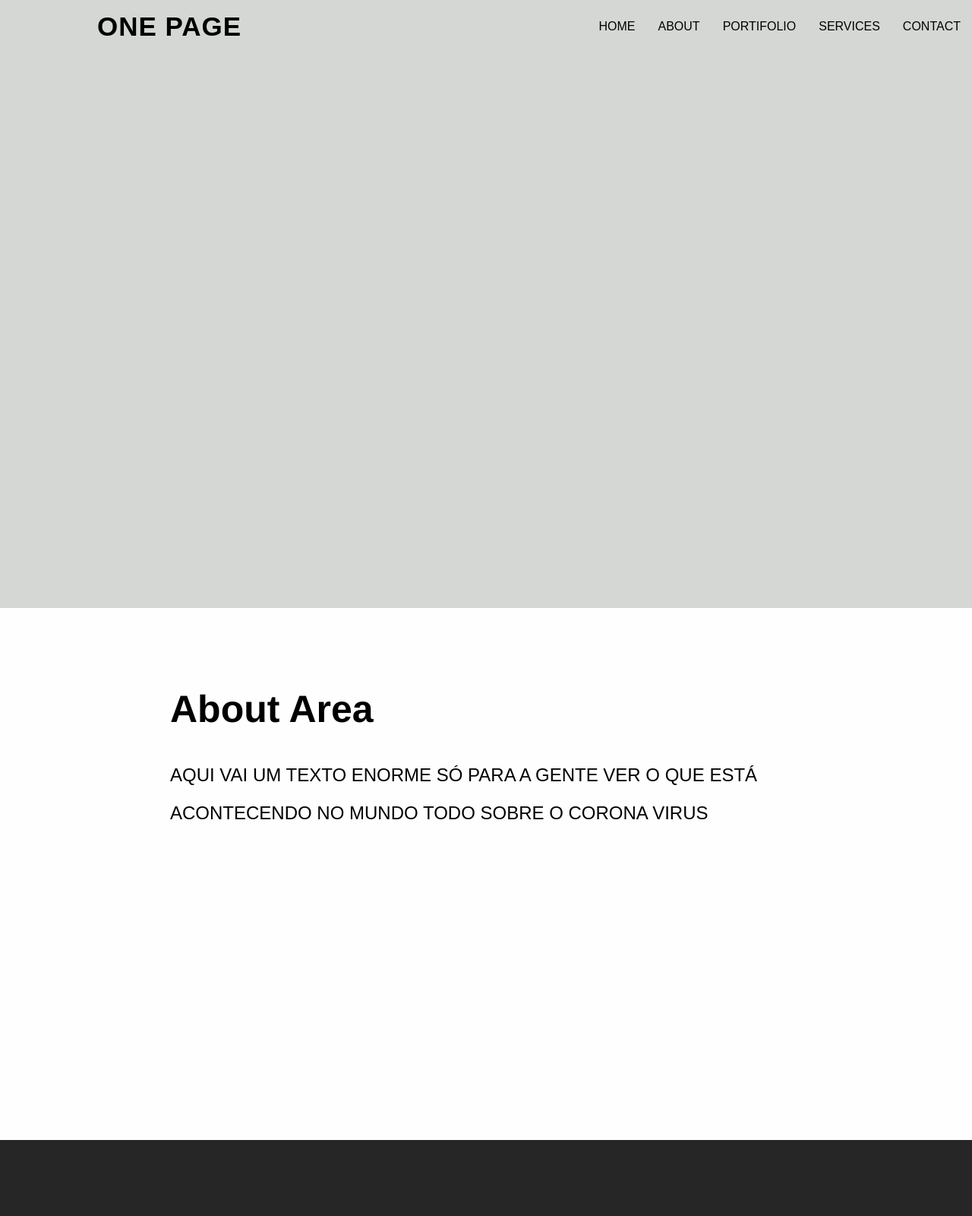
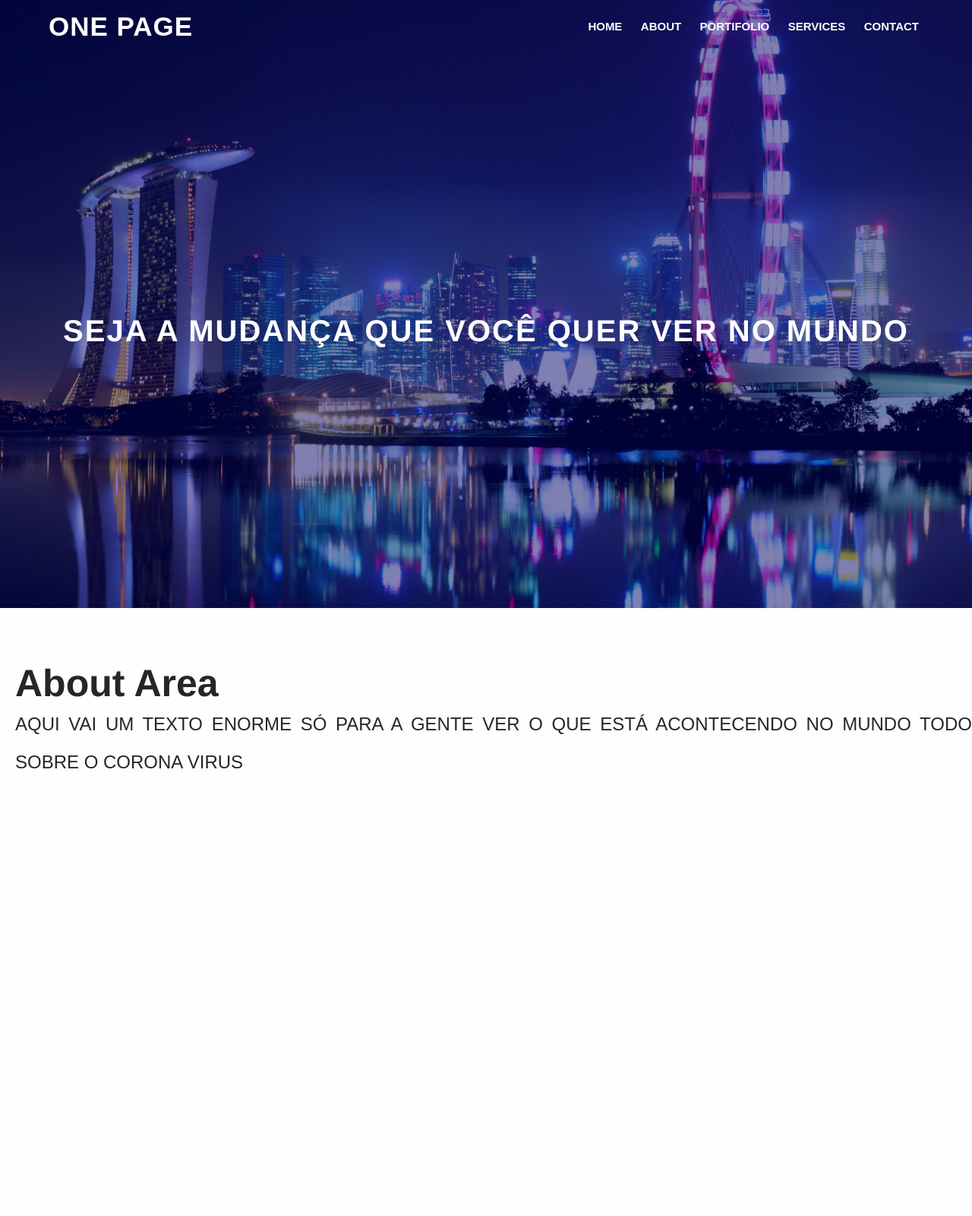
Before and after one commit to CaioHenriqueMachado/Templates-WebSite, a plain HTML site: page Site1/modelo1/index.html in a window 1280 px wide. Shown: the top 1600 px of the page at 76% size. Drawn offline with nearby package versions, Linux system fonts and the light colour scheme.

Commit message:
model one type default

```diff
--- a/Site1/modelo1/index.html
+++ b/Site1/modelo1/index.html
@@ -1,38 +1,30 @@
 <!DOCTYPE html>
-<html lang="PT-BR">
+<html lang="PT-br">
 <head>
     <meta charset="UTF-8">
     <meta name="viewport" content="width=device-width, initial-scale=1.0">
-    <title>Meu primeiro site one page!!</title>
-    <link rel="stylesheet" href="./styles.css">
-    <script src="https://ajax.googleapis.com/ajax/libs/jquery/1.10.1/jquery.min.js"></script>
-
-    <script type="text/javascript">
-        jQuery(function () {
-          jQuery(window).scroll(function () {
-            if (jQuery(this).scrollTop() > 400) {
-             $("#navbar").addClass("navbar-diferente");
-            } else {
-             $("#navbar").removeClass("navbar-diferente");
-            }
-          });
-        });
-        </script>
+    <link rel="stylesheet" type="text/css" href="./styles.css">
+    <script src="https://ajax.googleapis.com/ajax/libs/jquery/3.4.1/jquery.min.js"></script>
+    <title>One Page 2</title>
 </head>
-
 <body>
-    <div class="navbar">
+    <header>
+        <div class="home-area" id="home">
+            <nav>
                 <a href="#" class="logo"> One Page</a>
-        <ul class="nav">
+                <ul>
                     <li><a href="#home">Home</a></li>
                     <li><a href="#about">About</a></li>
                     <li><a href="#portfolio">Portifolio</a></li>
                     <li><a href="#services">Services</a></li>
                     <li><a href="#contact">Contact</a></li>
                 </ul>
+            </nav>
+            <div class="home-text">
+                <h1>Seja a mudança que você quer ver no mundo</h1>
             </div>
-
-    <div class="banner-area" id="home"></div>
+        </div>
+    </header>
     <div class="about-area" id="about">
         <div class="text-part">
             <h1>About Area</h1>
@@ -58,5 +50,19 @@
         </div>
     </div>
 
+    <script type="text/javascript">
+        $(window).on("scroll", function() {
+            if($(window).scrollTop()) {
+                $('nav').addClass('black');
+            } else {
+                $('nav').removeClass('black');
+            }
+        })
+    </script>
+
+
+
+
+
 </body>
 </html>
--- a/Site1/modelo1/styles.css
+++ b/Site1/modelo1/styles.css
@@ -1,102 +1,140 @@
-
-
-
+*{
+    margin: 0;
+    padding: 0;
+    outline: 0;
+    box-sizing: border-box;
+}
 
 html {
     scroll-behavior: smooth;
 }
-
 body {
-    margin: 0;
-    padding: 0;
     font-family: Arial, Helvetica, sans-serif;
 }
+/* ---------------INICIO HOME----------------- */
+/* ---------------INICIO TOPO----------------- */
 
-.navbar {
+header {
+    background: linear-gradient(rgba(0,0,100,0.5),rgba(0,0,100,0.5)),url("./photo.jpg");
+    background-size: cover;
+    background-position: center;
+    background-repeat: no-repeat;
+    width: 100%;
+    height: 100vh;
+    position: relative;
+}
+
+nav {
     position: fixed;
+    width: 100%;
+    height: 70px;
     display: flex;
     justify-content: center;
     align-items: center;
     flex-direction: row;
     flex-wrap: wrap;
-    background-color: #d4d7d4;
-    width: 100%;
-    height: 70px;
     z-index: 1;
 }
 
-.navbar-diferente {
-    background-color: rgb(109, 122, 35);
+nav ul {
+    padding-right: 50px;
+
+
 }
 
+nav ul li {
+    display: inline-block;
+    padding-right: 20px;
+    justify-content: center;
+    align-items: center;
+}
 
+a {
+    text-decoration: none;
+    color: #fff;
+    font-size: 15px;
+    text-transform: uppercase;
+    font-weight: bold;
+    transition: 1s;
+}
 
-.nav {
-    display: flex;
-    justify-content: right;
-    list-style: none;
-    margin-left: 15%;
+a:hover{
+    color: rgb(0, 180, 252);
 }
 
 .logo {
     flex: 1 1 auto;
-    margin-left: 10%;
-    text-transform: uppercase;
+    margin-left: 5%;
     letter-spacing: 1px;
     font-weight: bold;
     font-size: 35px;
 }
 
-a{
-    margin: 15px;
-    color: #000;
-    text-decoration: none;
-    text-transform: uppercase;
+/* ---------------FIM TOPO----------------- */
+
+div.home-text {
+    padding-top: 70px;
+    width: 100%;
+    height: 100vh;
+    display: flex;
+    justify-content: center;/*Alinha horizontalmente*/
+    align-items: center;/*Alinha verticalmente*/
 }
 
-a:hover{
-    color: #000;
+div.home-text h1{
+    font-size: 40px;
+    text-transform: uppercase;
+    letter-spacing: 2px;
+    font-weight: bold;
+    color: #fff;
+    margin: 0;
 }
 
-.banner-area {
-    position: relative;
-    background-color: #d4d7d4; /*AQUI ERA UMA URL DE IMAGEM*/
-    width: 100%;
-    height: 100vh;
-    background-repeat: no-repeat;
-    background-size: cover;
-}
+/* ---------------FIM HOME----------------- */
 
 .about-area, .portfolio-area, .services-area, .contact-area {
     position: relative;
     display: flex;
     justify-content: space-around;
-    align-items: center;
+
     flex-wrap: wrap;
     flex-direction: row;
     width: 100%;
-    height: 700px;
-}
-
-.text-part{
-    width: 65%;
-    height: 80%;
-}
-
-h1 {
-    font-size: 50px;
-    font-family: 'Franklin Gothic Medium', 'Arial Narrow', Arial, sans-serif;
-}
-
-p {
-    font-size: 24px;
-    line-height: 50px;
+    height: 100vh;
 }
 
 .about-area, .services-area {
     background-color: #fefefe;
+    color: #262626;
 }
 .portfolio-area, .contact-area{
     background-color: #262626;
     color: #fefefe;
 }
+
+.text-part{
+    padding-top: 70px;
+    padding-left: 20px;
+
+}
+h1 {
+    font-size: 50px;
+    font-family: 'Franklin Gothic Medium', 'Arial Narrow', Arial, sans-serif;
+}
+p {
+    text-align: justify;
+    font-size: 24px;
+    line-height: 50px;
+}
+
+
+/* p {
+    font-size: 18px;
+    line-height: 28px;
+    color: #333;
+    text-align: justify;
+} */
+
+nav.black {
+    background: #000;
+}
--- a/Site1/modelo2/styles.css
+++ /dev/null
@@ -1,75 +0,0 @@
-
-body {
-    margin: 0;
-    padding: 0;
-    font-family: Arial, Helvetica, sans-serif;
-}
-
-header {
-    background: linear-gradient(rgba(0,0,100,0.5),rgba(0,0,100,0.5)),url("./photo.jpg");
-    background-size: cover;
-    background-position: center;
-    height: 100vh;
-
-}
-
-nav {
-    position: fixed;
-    width: 100%;
-    line-height: 60px;
-}
-
-nav ul {
-    float: right;
-    margin: 0;
-    padding-right: 42px;
-}
-
-nav ul li {
-    display: inline-block;
-    padding: 16px 32px;
-}
-
-nav ul li a {
-    text-decoration: none;
-    color: #fff;
-    font-size: 16px;
-}
-
-.logo {
-    height: 48px;
-    float: left;
-    margin: 16px 48px;
-}
-
-h1.home{
-    font-size: 40px;
-    text-transform: uppercase;
-    letter-spacing: 2px;
-    font-weight: bold;
-    text-align: center;
-    padding-top: 350px;
-    color: #fff;
-    margin: 0;
-
-}
-
-.description {
-    width: 80%;
-    margin: 50px auto;
-}
-
-p {
-    font-size: 18px;
-    line-height: 28px;
-    color: #333;
-    text-align: justify;
-}
-
-nav.black {
-    background: #000;
-}
-
-h1{
-    height: 100vh;
-}
```
Also changed, not shown: Site1/modelo2/index.html (deleted, +0 -69 lines), Site1/modelo1/photo.jpg (renamed from Site1/modelo2/photo.jpg). Lines whose indentation alone changed are shown as unchanged.
